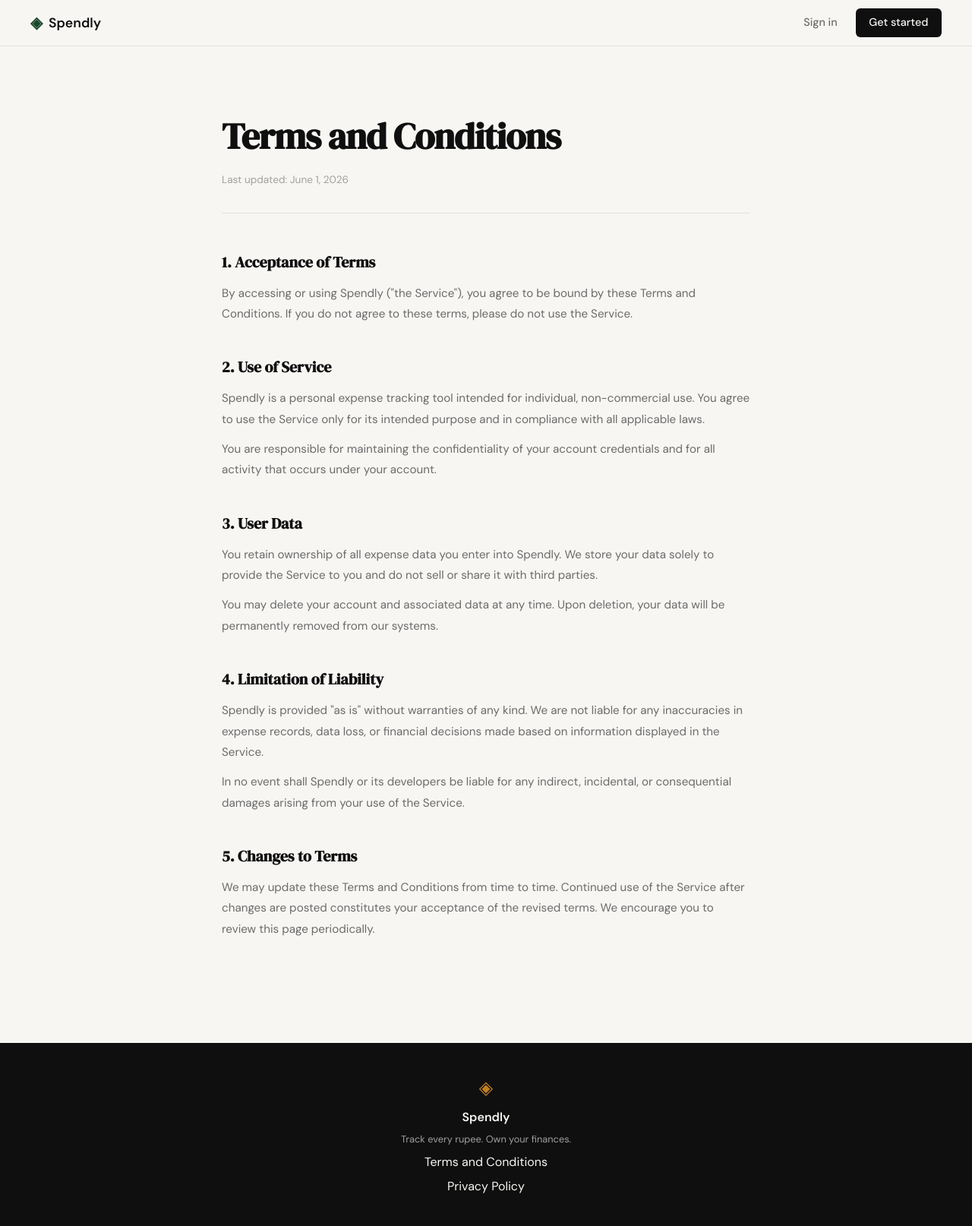
After one commit to dhruvatgithub2004/spendly, a Flask app: page /terms in a window 1280 px wide. The commit adds this page. Shown: the whole page at 76% size. Run offline with Flask 3, Linux system fonts and the light colour scheme.

Commit message:
landing: add terms and conditions page and route

```diff
--- a/app.py
+++ b/app.py
@@ -26,6 +26,11 @@ def login():
 # Placeholder routes — students will implement these                  #
 # ------------------------------------------------------------------ #
 
+@app.route("/terms")
+def terms():
+    return render_template("terms.html")
+
+
 @app.route("/logout")
 def logout():
     return "Logout — coming in Step 3"
--- a/static/css/style.css
+++ b/static/css/style.css
@@ -508,6 +508,52 @@ a { color: inherit; text-decoration: none; }
 }
 
 /* ------------------------------------------------------------------ */
+/* Legal pages (Terms, Privacy)                                        */
+/* ------------------------------------------------------------------ */
+
+.legal-page {
+    padding: 5rem 2rem 6rem;
+    max-width: 760px;
+    margin: 0 auto;
+}
+
+.legal-title {
+    font-family: var(--font-display);
+    font-size: clamp(2rem, 4vw, 3rem);
+    color: var(--ink);
+    letter-spacing: -0.02em;
+    margin-bottom: 0.5rem;
+}
+
+.legal-meta {
+    font-size: 0.85rem;
+    color: var(--ink-faint);
+    margin-bottom: 3rem;
+    padding-bottom: 2rem;
+    border-bottom: 1px solid var(--border);
+}
+
+.legal-section {
+    margin-bottom: 2.5rem;
+}
+
+.legal-section h2 {
+    font-family: var(--font-display);
+    font-size: 1.25rem;
+    color: var(--ink);
+    margin-bottom: 0.75rem;
+}
+
+.legal-section p {
+    font-size: 0.95rem;
+    color: var(--ink-muted);
+    line-height: 1.8;
+    margin-bottom: 0.75rem;
+}
+
+.legal-section p:last-child { margin-bottom: 0; }
+
+/* ------------------------------------------------------------------ */
 /* Responsive                                                          */
 /* ------------------------------------------------------------------ */
 
--- a/templates/base.html
+++ b/templates/base.html
@@ -34,7 +34,7 @@
             <span class="brand-icon">◈</span>
             <span class="footer-name">Spendly</span>
             <p class="footer-copy">Track every rupee. Own your finances.</p>
-            <a href="#">Terms and Conditions</a>
+            <a href="/terms">Terms and Conditions</a>
             <a href="#">Privacy Policy</a>
         </div>
     </footer>
--- /dev/null
+++ b/templates/terms.html
@@ -0,0 +1,42 @@
+{% extends "base.html" %}
+
+{% block title %}Terms and Conditions — Spendly{% endblock %}
+
+{% block content %}
+
+<section class="legal-page">
+    <div class="legal-inner">
+        <h1 class="legal-title">Terms and Conditions</h1>
+        <p class="legal-meta">Last updated: June 1, 2026</p>
+
+        <div class="legal-section">
+            <h2>1. Acceptance of Terms</h2>
+            <p>By accessing or using Spendly ("the Service"), you agree to be bound by these Terms and Conditions. If you do not agree to these terms, please do not use the Service.</p>
+        </div>
+
+        <div class="legal-section">
+            <h2>2. Use of Service</h2>
+            <p>Spendly is a personal expense tracking tool intended for individual, non-commercial use. You agree to use the Service only for its intended purpose and in compliance with all applicable laws.</p>
+            <p>You are responsible for maintaining the confidentiality of your account credentials and for all activity that occurs under your account.</p>
+        </div>
+
+        <div class="legal-section">
+            <h2>3. User Data</h2>
+            <p>You retain ownership of all expense data you enter into Spendly. We store your data solely to provide the Service to you and do not sell or share it with third parties.</p>
+            <p>You may delete your account and associated data at any time. Upon deletion, your data will be permanently removed from our systems.</p>
+        </div>
+
+        <div class="legal-section">
+            <h2>4. Limitation of Liability</h2>
+            <p>Spendly is provided "as is" without warranties of any kind. We are not liable for any inaccuracies in expense records, data loss, or financial decisions made based on information displayed in the Service.</p>
+            <p>In no event shall Spendly or its developers be liable for any indirect, incidental, or consequential damages arising from your use of the Service.</p>
+        </div>
+
+        <div class="legal-section">
+            <h2>5. Changes to Terms</h2>
+            <p>We may update these Terms and Conditions from time to time. Continued use of the Service after changes are posted constitutes your acceptance of the revised terms. We encourage you to review this page periodically.</p>
+        </div>
+    </div>
+</section>
+
+{% endblock %}
```
